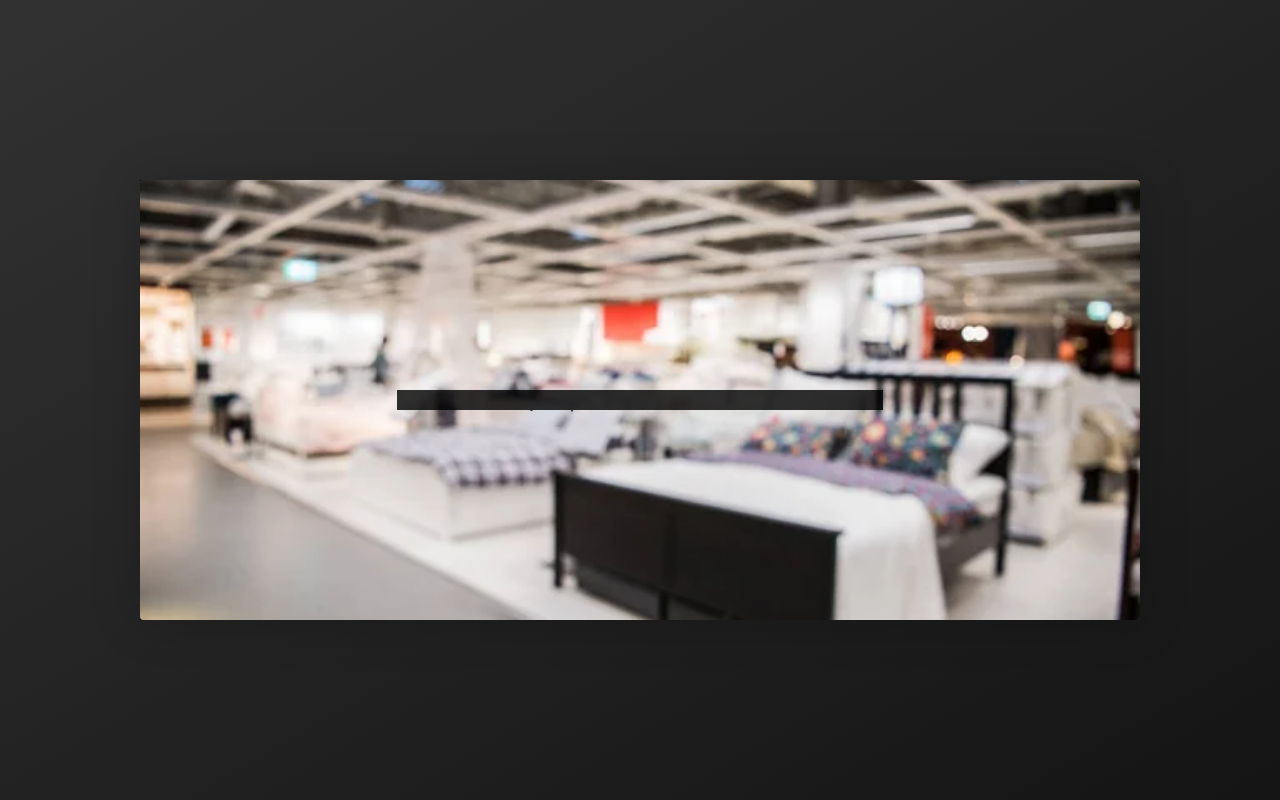
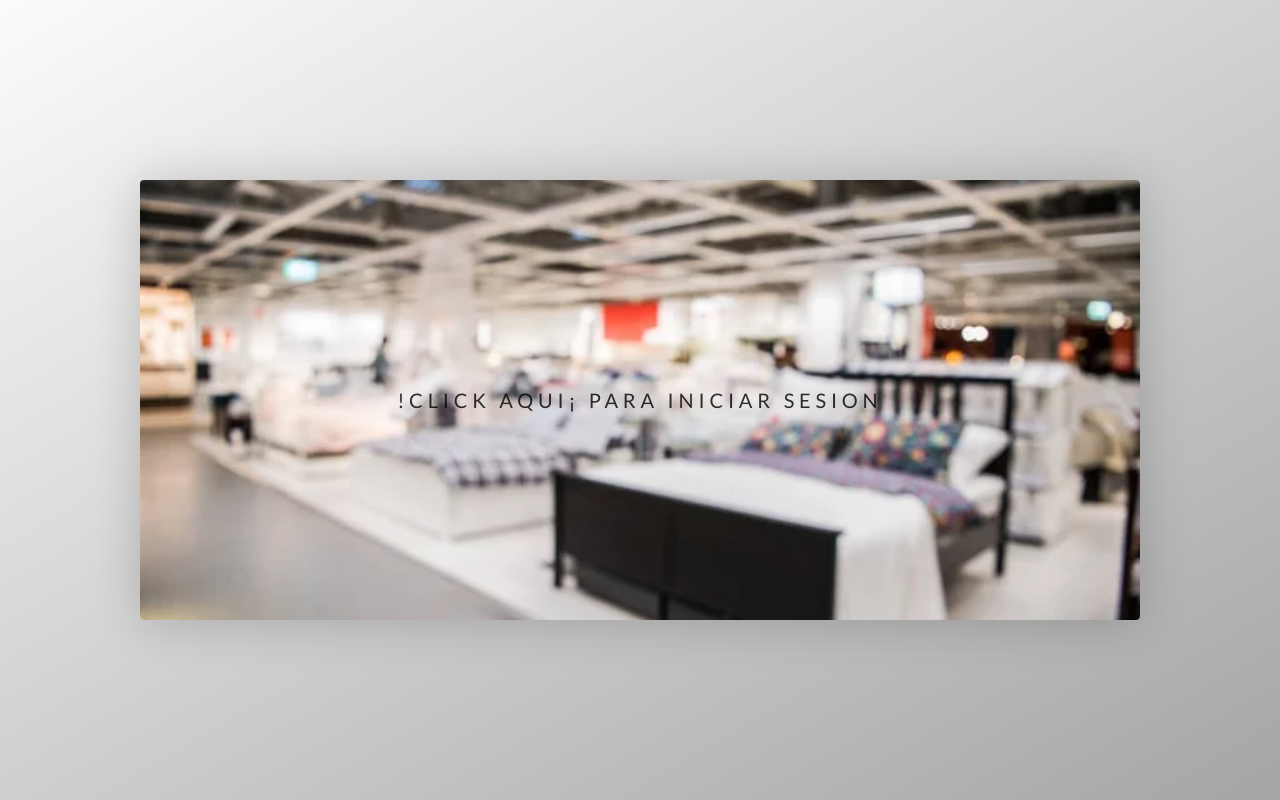
Before and after one commit to Srgonzalezzz/Proyecto, a PHP site: page /Views/Users/Login/Login.php in a window 1280 px wide. Run offline with PHP 8.4, Linux system fonts and the light colour scheme.

Commit message:
new update

```diff
--- a/Public/Css/Login.css
+++ b/Public/Css/Login.css
@@ -1,7 +1,5 @@
 * {
   box-sizing: border-box;
-  background-color: #000;
-
 }
 body {
   font-family: 'Lato', sans-serif;
```
